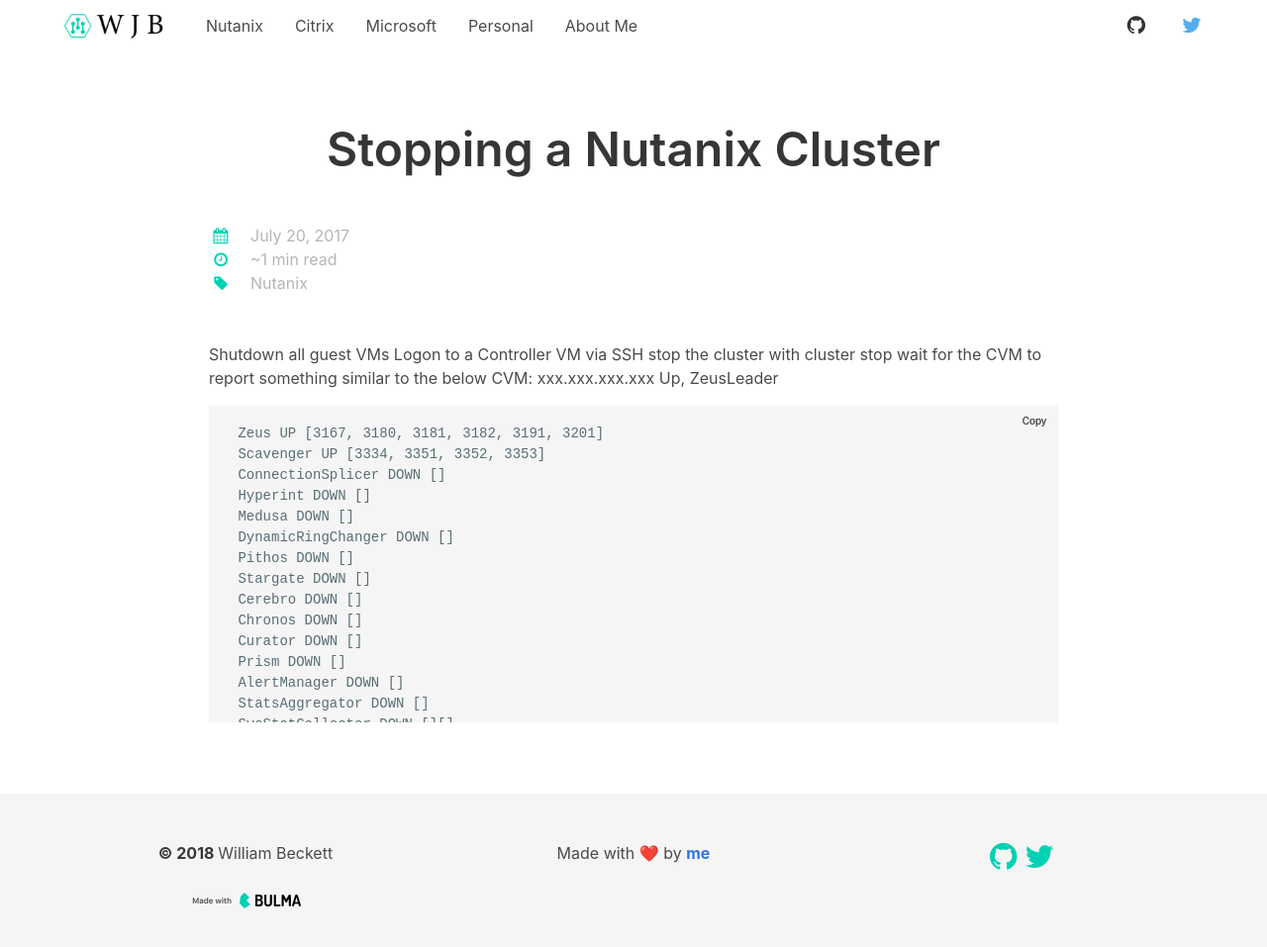
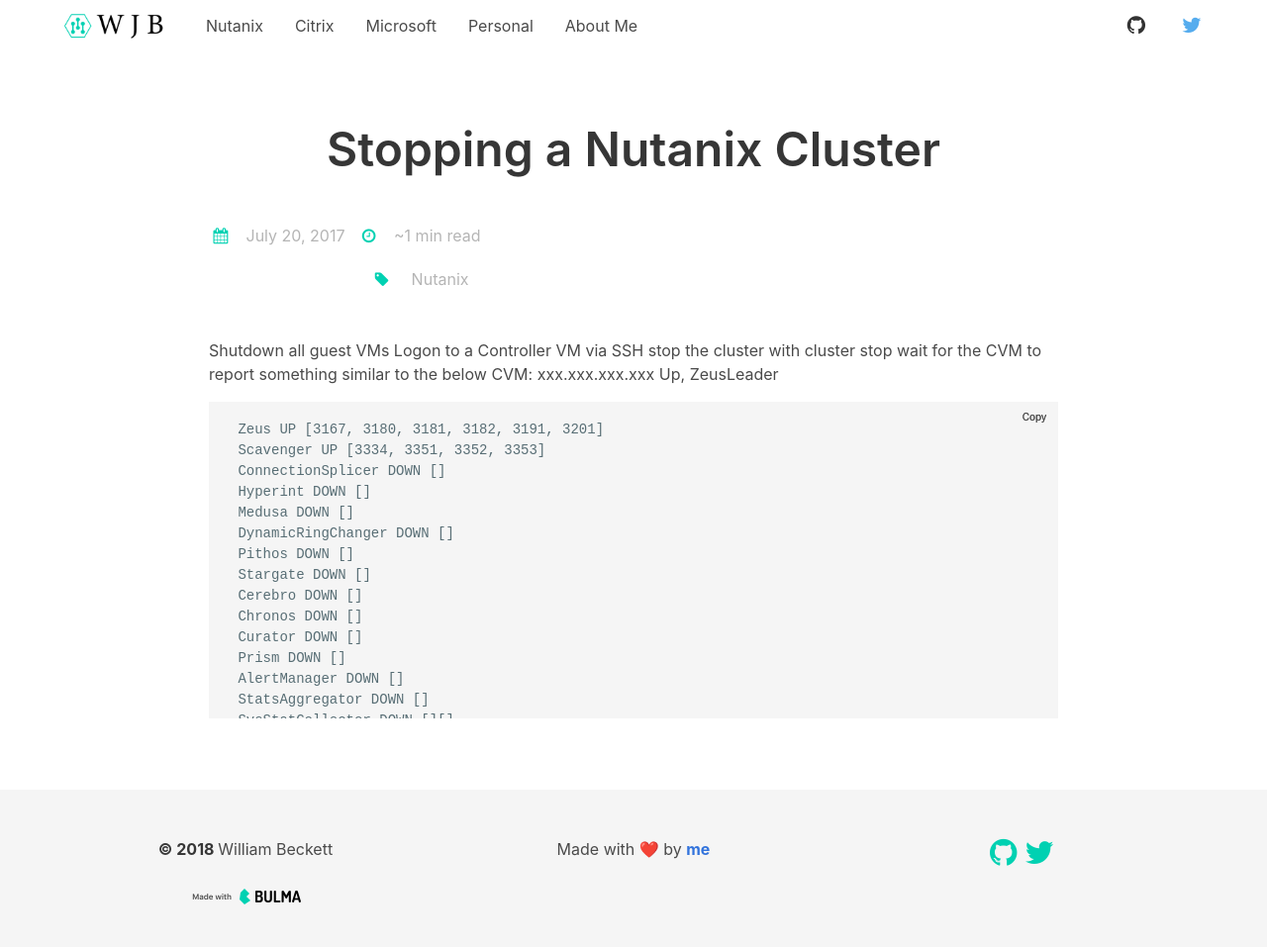
Before and after one commit to wjbeckett/blog, a Jekyll site: the page built from _posts/2017-07-20-stopping-nutanix-cluster.md, in a window 1280 px wide and 1024 px high. Shown: the top 957 px of the window at 99% size. Built offline with Jekyll 4.4.1, drawn with Linux system fonts in a browser that asks for light colours; nearby versions of some CDN libraries.

Commit message:
testing horizontal spacting

```diff
--- a/_layouts/post.html
+++ b/_layouts/post.html
@@ -28,16 +28,26 @@
           {{ page.name }}
         </h1>
         <br/>
+        <nav class="level">
+          <!-- Left Side -->
           <div class="subtitle is-6 has-text-grey-light">
+            <div class="level-left">
+              <div class="level-item">
                 <span class="icon has-text-primary"><i class="fa fa-calendar"></i></span>&nbsp;&nbsp;&nbsp;<span datetime="{{ page.date | date_to_xmlschema }}">
                   {{ page.date | date: '%B %d, %Y' }}
                   {% if page.last_modified_at %}
                   (Updated: <time datetime="{{ page.last_modified_at | date_to_xmlschema }}">{{ page.last_modified_at | date: "%b %-d, %Y" }}</time>)
                   {% endif %}
                 </span>
+              </div>
               <br/>
+              <div class="level-item">
                 <span class="icon has-text-primary"><i class="fa fa-clock-o"></i></span><span>{% include read_time.html %}</span>
+              </div>
+            </div>
             <br/>
+            <div class="level-right">
+              <div class="level-item">
                 {% for category in page.categories %}
                 <a class="has-text-grey-light is-capitalized" href="/category/{{ category }}">
                 {% endfor %}
@@ -48,13 +58,18 @@
                   {% endfor %}
                   </span>
                 </a>
+              </div>
               <br>
+              <div class="level-item">
                 {% if page.comments == true and site.data.comments[page.slug].size > 0 %}
                 <a class="has-text-grey-light is-capitalized" href="#comments">
                   <span class="icon has-text-primary"><i class="fa fa-comment-o"></i></span>&nbsp;&nbsp;&nbsp;<span>{{ site.data.comments[page.slug] | size }}&nbsp;Comment{% if site.data.comments[page.slug].size > 1 %}s{% endif %}</span>
                 </a>
                 {% endif %}
               </div>
+            </div>
+          </div>
+        </nav>
         <br/>
         <div class="content">
           {{ content }}
```
Lines whose indentation alone changed are shown as unchanged.
